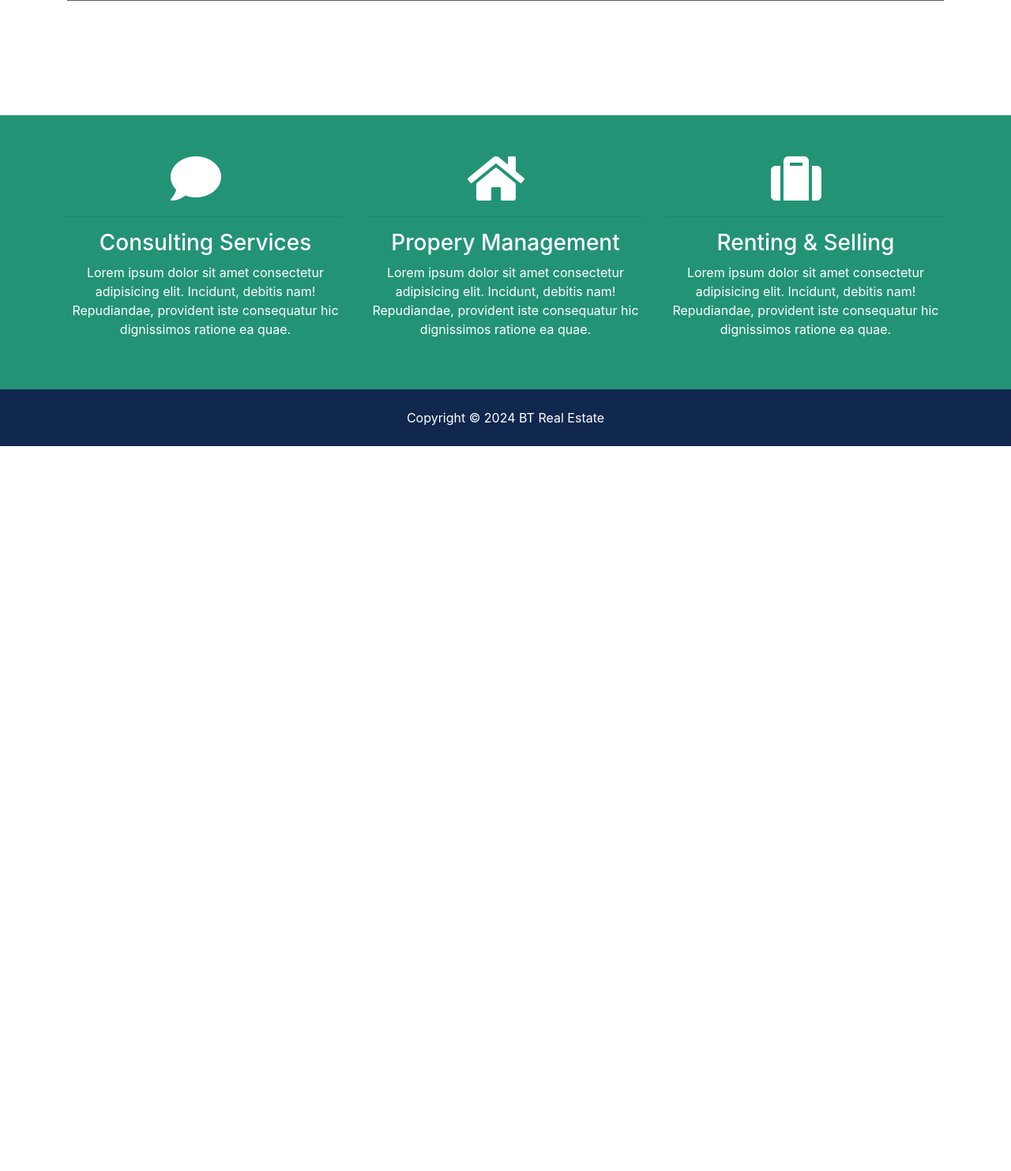
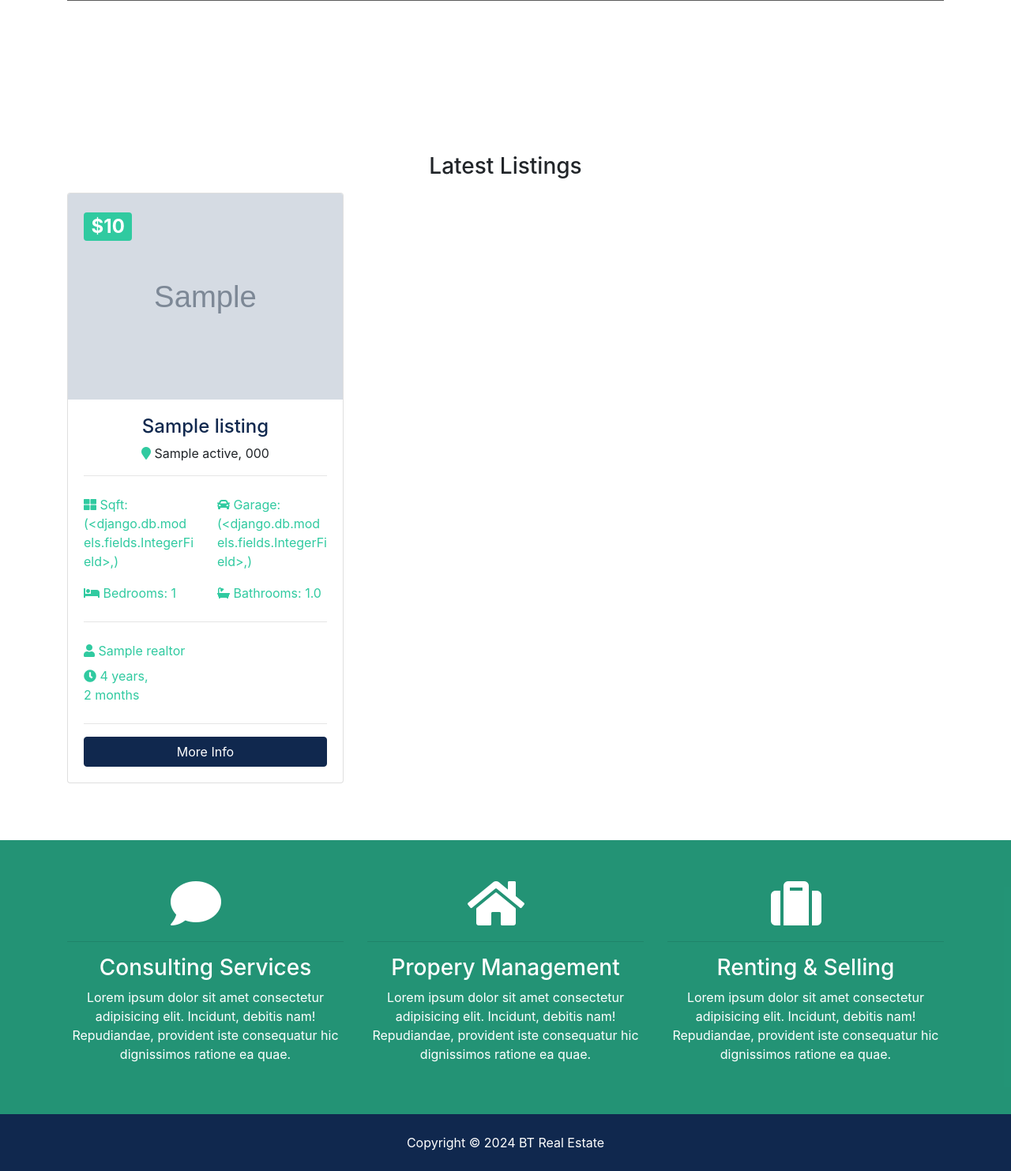
Before and after one commit to musamaUet/real-estate-django, a Django app: page / in a window 1280 px wide. Shown: the part 656-2139 px from the top of the page at 79% size. Before the commit the page ends 1221 px from the top, so only its background shows below. Run offline with Django 5.2, Linux system fonts and the light colour scheme; tables that the repository leaves empty hold one stand-in row (values such as "Sample post"); grey boxes marked "Sample" are stand-in pictures; some libraries are stand-ins or nearby versions.

Commit message:
update template

```diff
--- a/templates/pages/index.html
+++ b/templates/pages/index.html
@@ -16,7 +16,7 @@
           <p class="lead">Lorem ipsum dolor sit, amet consectetur adipisicing elit. Recusandae quas, asperiores eveniet vel nostrum magnam
             voluptatum tempore! Consectetur, id commodi!</p>
           <div class="search">
-            <form action="">
+            <form action="{% url 'search' %}">
               <!-- Form Row 1 -->
               <div class="form-row">
                 <div class="col-md-4 mb-3">
@@ -67,6 +67,68 @@
     </div>
   </section>
 <br>
+  <!-- Alerts -->
+  {% include 'partials/_alerts.html' %}
+
+  <!-- Listings -->
+  <section id="listings" class="py-5">
+    <div class="container">
+      <h3 class="text-center mb-3">Latest Listings</h3>
+      <div class="row">
+        {% if listings %}
+          {% for listing in listings %}
+            <!-- Listing 1 -->
+            <div class="col-md-6 col-lg-4 mb-4">
+              <div class="card listing-preview">
+                <img class="card-img-top" src="{{ listing.photo_main.url }}" alt="">
+                <div class="card-img-overlay">
+                  <h2>
+                    <span class="badge badge-secondary text-white">${{ listing.price | intcomma }}</span>
+                  </h2>
+                </div>
+                <div class="card-body">
+                  <div class="listing-heading text-center">
+                    <h4 class="text-primary">{{ listing.title }}</h4>
+                    <p>
+                      <i class="fas fa-map-marker text-secondary"></i> {{ listing.city }} {{ listing.state }}, {{ listing.zipcode }}</p>
+                  </div>
+                  <hr>
+                  <div class="row py-2 text-secondary">
+                    <div class="col-6">
+                      <i class="fas fa-th-large"></i> Sqft: {{ listing.sqft }}</div>
+                    <div class="col-6">
+                      <i class="fas fa-car"></i> Garage: {{ listing.garage }}</div>
+                  </div>
+                  <div class="row py-2 text-secondary">
+                    <div class="col-6">
+                      <i class="fas fa-bed"></i> Bedrooms: {{ listing.bedrooms }}</div>
+                    <div class="col-6">
+                      <i class="fas fa-bath"></i> Bathrooms: {{ listing.bathrooms }}</div>
+                  </div>
+                  <hr>
+                  <div class="row py-2 text-secondary">
+                    <div class="col-6">
+                      <i class="fas fa-user"></i> {{ listing.realtor }}</div>
+                  </div>
+                  <div class="row text-secondary pb-2">
+                    <div class="col-6">
+                      <i class="fas fa-clock"></i> {{ listing.list_date | timesince }}</div>
+                  </div>
+                  <hr>
+                  <a href="{% url 'listing' listing.id %}" class="btn btn-primary btn-block">More Info</a>
+                </div>
+              </div>
+            </div>
+          {% endfor %}
+        {% else %}
+          <div class="col-md-12">
+            <p>No Listings Available</p>
+          </div>
+        {% endif %}
+
+      </div>
+    </div>
+  </section>
 
   <section id="services" class="py-5 bg-secondary text-white">
     <div class="container">
--- a/templates/partials/_navbar.html
+++ b/templates/partials/_navbar.html
@@ -28,26 +28,62 @@
           >
             <a class="nav-link" href="{% url 'about' %}">About</a>
           </li>
-          <li class="nav-item mr-3">
-            <a class="nav-link" href="{% url 'index' %}">Featured Listings</a>
+          <li
+            {% if 'listings' in request.path %}
+              class="nav-item active mr-3"
+            {% else %}
+              class="nav-item mr-3"
+            {% endif %}
+          >
+            <a class="nav-link" href="{% url 'listings' %}">Featured Listings</a>
           </li>
         </ul>
 
         <ul class="navbar-nav ml-auto">
+          {% if user.is_authenticated %}
             <li
+            {% if 'dashboard' in request.path %}
+              class="nav-item active mr-3"
+            {% else %}
               class="nav-item mr-3"
+            {% endif %}
             >
-              <a class="nav-link" href="">
+              <a class="nav-link" href="{% url 'dashboard' %}">
+               Welcome {{ user.username }} (Dashboard)</a>
+            </li>
+            <li class="nav-item mr-3">
+              <a href="javascript:{document.getElementById('logout').submit()}" class="nav-link">
+                <i class="fas fa-sign-out-alt"></i> Logout
+              </a>
+              <form action="{% url 'logout' %}" method="POST" id="logout">
+                {% csrf_token %}
+                <input type="hidden">
+              </form>
+            </li>
+          {% else %}
+            <li
+            {% if 'register' in request.path %}
+              class="nav-item active mr-3"
+            {% else %}
+              class="nav-item mr-3"
+            {% endif %}
+            >
+              <a class="nav-link" href="{% url 'register' %}">
                 <i class="fas fa-user-plus"></i> Register</a>
             </li>
             <li
+            {% if 'login' in request.path %}
+              class="nav-item active mr-3"
+            {% else %}
               class="nav-item mr-3"
+            {% endif %}
             >
-              <a class="nav-link" href="/admin/login/?next=/admin/">
+              <a class="nav-link" href="{% url 'login' %}">
                 <i class="fas fa-sign-in-alt"></i>
 
                 Login</a>
             </li>
+          {% endif %}
         </ul>
       </div>
     </div>
```
Also changed, not shown: templates/accounts/dashboard.html (added, +69 -0 lines), templates/accounts/login.html (added, +38 -0 lines), templates/accounts/register.html (added, +52 -0 lines), templates/pages/about.html (+8 -0 lines).
